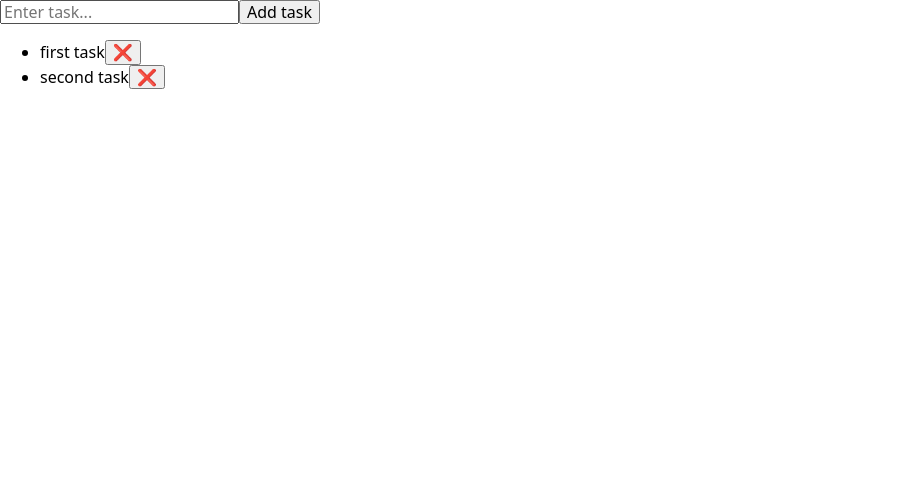
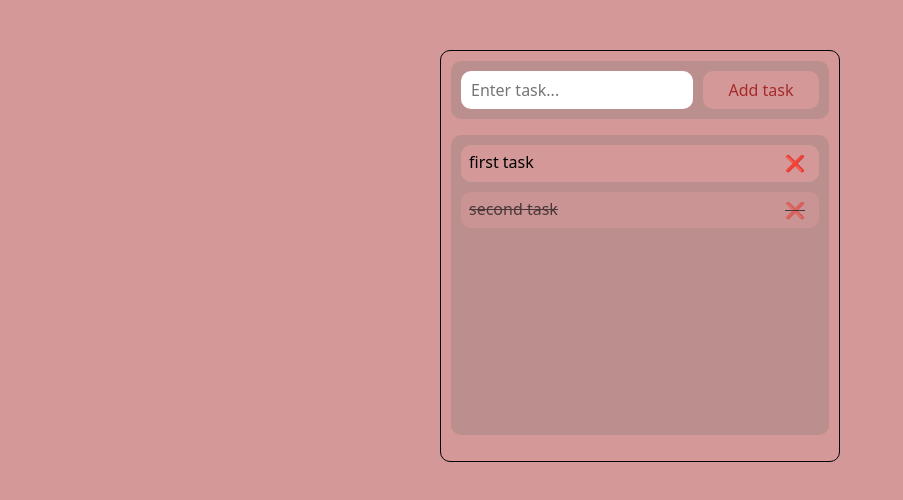
Before and after one commit to dino004/task-board-react, a React (Vite) app: page / in a window 1280 px wide. Shown: the top 500 px of the page, without its empty margins (0-903 px from the left). Built offline with nearby package versions, Linux system fonts and the light colour scheme.

Commit message:
style: connect global styles and verify UI layout

```diff
--- a/src/components/TaskBoard.jsx
+++ b/src/components/TaskBoard.jsx
@@ -18,12 +18,8 @@ const TaskBoard = () => {
 
   const [newTaskTitle, setNewTaskTitle] = useState("");
 
-  const deleteTask = (taskId) => {
-    const isConfirmed = confirm("You are sure you want to delete this task?");
-
-    if (isConfirmed) {
+    const deleteTask = (taskId) => {
       setTasks(tasks.filter((task) => task.id !== taskId));
-    }
   };
 
   const toggleTaskComplete = (taskId) => {
--- a/src/main.jsx
+++ b/src/main.jsx
@@ -1,6 +1,7 @@
 import { StrictMode } from 'react'
 import { createRoot } from 'react-dom/client'
 import App from './App.jsx'
+import './style.css'
 
 createRoot(document.getElementById('root')).render(
   <StrictMode>
--- /dev/null
+++ b/src/style.css
@@ -0,0 +1,116 @@
+:root {
+  --primary-bg-color: rgb(213, 152, 152);
+  --secondary-bg-color: rosybrown;
+  --accent-color: #bc8f8f;
+
+  --border-radius-value: 10px;
+}
+
+html {
+  box-sizing: border-box;
+}
+
+*,
+*::before,
+*::after {
+  box-sizing: inherit;
+}
+
+body {
+  background-color: var(--primary-bg-color);
+}
+
+.app {
+  display: block;
+  width: 95%;
+  max-width: 400px;
+  margin: 50px auto;
+  padding: 10px;
+  border: 1px solid black;
+  border-radius: var(--border-radius-value);
+}
+
+.form {
+  display: grid;
+  grid-template-columns: 2fr 1fr;
+  grid-column-gap: 10px;
+  grid-row-gap: 1em;
+  padding: 10px;
+  background-color: var(--secondary-bg-color);
+  border-radius: var(--border-radius-value);
+}
+
+@media (max-width: 380px) {
+  .form {
+    grid-template-columns: 1fr;
+  }
+}
+
+.input-task,
+.add-btn {
+  width: 100%;
+  padding: 10px;
+  border-radius: var(--border-radius-value);
+  border: none;
+  font-size: 16px;
+}
+
+.input-task:focus {
+  outline: 2px solid var(--accent-color);
+}
+
+.add-btn {
+  background-color: var(--primary-bg-color);
+  color: brown;
+  cursor: pointer;
+  transition:
+    background-color 200ms linear,
+    transform 200ms ease,
+    box-shadow 200ms ease;
+}
+
+.add-btn:hover {
+  background-color: var(--accent-color);
+  transform: translateY(-2px) scale(1.05);
+  box-shadow: 0 5px 15px rgba(0, 0, 0, 0.2);
+}
+
+.add-btn:active {
+  transform: translateY(0) scale(0.98);
+  box-shadow: 0 2px 4px rgba(0, 0, 0, 0.1);
+}
+
+.is-completed {
+  text-decoration: line-through;
+  opacity: 0.6;
+}
+
+.todo-list-styles {
+  display: flex;
+  flex-direction: column;
+  gap: 10px;
+  min-height: 300px;
+  padding: 10px;
+  border-radius: var(--border-radius-value);
+  background-color: var(--secondary-bg-color);
+  list-style: none;
+}
+
+.task {
+  display: flex;
+  justify-content: space-between;
+  width: 100%;
+  padding: 8px;
+  border-radius: var(--border-radius-value);
+  background-color: var(--primary-bg-color);
+}
+
+.remove-btn {
+  border: none;
+  background: none;
+  transition: transform 200ms linear;
+}
+
+.remove-btn:hover {
+  transform: scale(1.2);
+}
```
